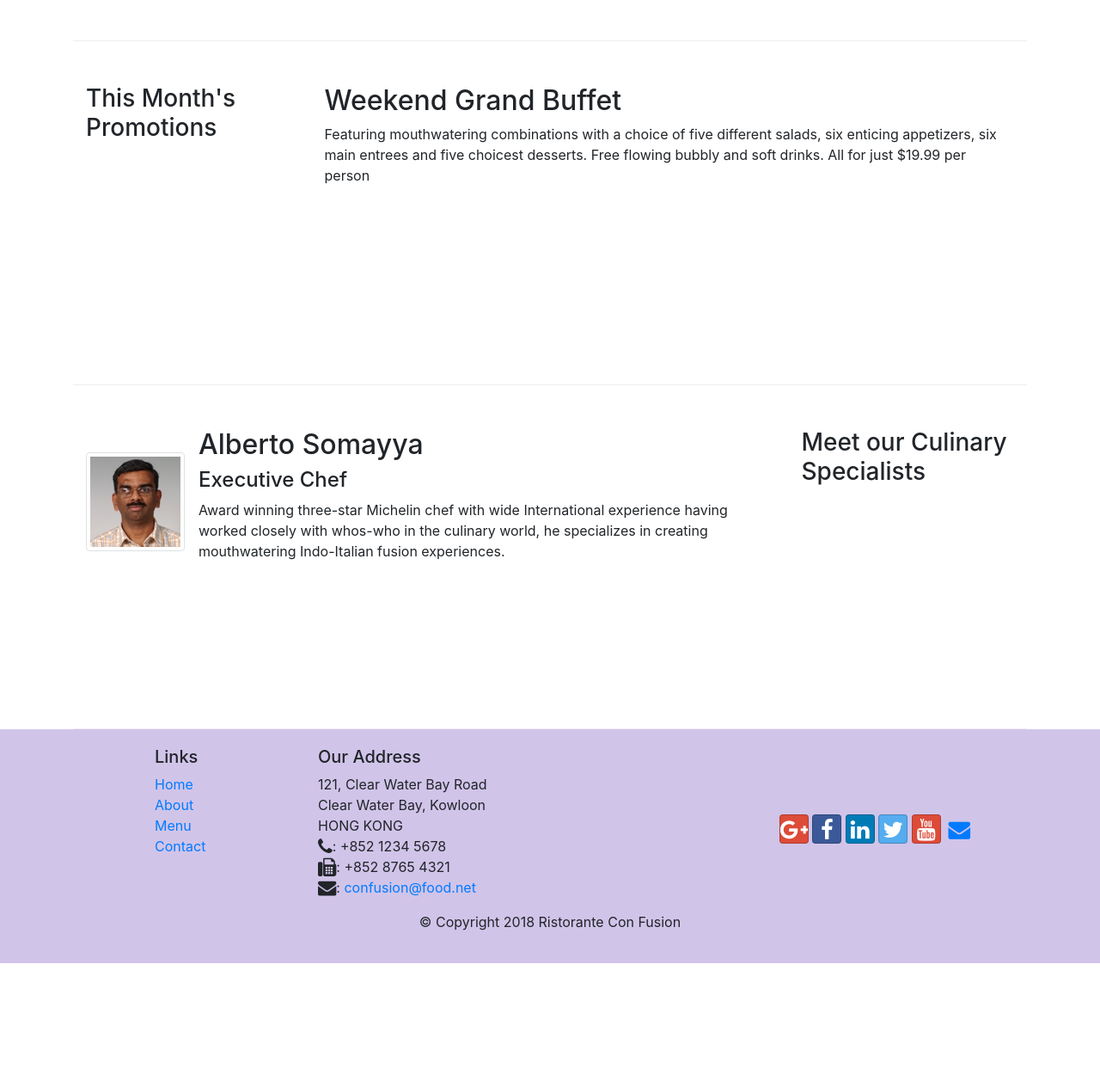
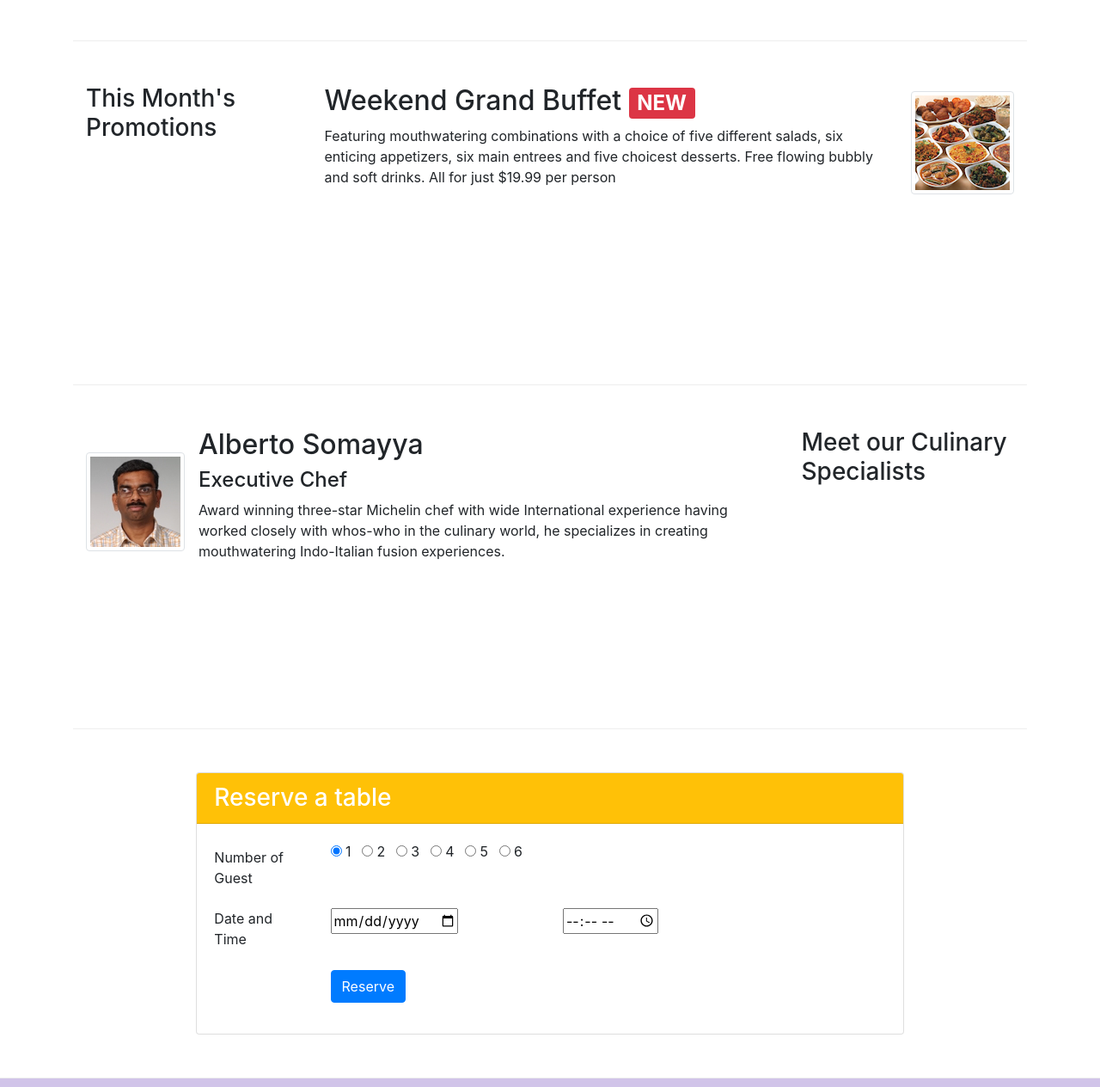
Before and after one commit to HamzaSaleem2008/conFusion, a website: page index.html in a window 1280 px wide. Shown: the part 636-1900 px from the top of the page at 86% size. Before the commit the page ends 1756 px from the top, so only its background shows below. Drawn offline with nearby package versions, Linux system fonts and the light colour scheme.

Commit message:
Assignment 2 completed

```diff
--- a/index.html
+++ b/index.html
@@ -42,6 +42,7 @@
                 </div>
                 <div class="col-12 col-sm align-self-center">
                     <img src="img/logo.png" class="img-fluid">
+                    <a class="offset-md-2 btn btn-warning" role="button" href="#reservationForm">Reserve Table</a>
                 </div>
             </div>
         </div>
@@ -57,19 +58,24 @@
                   <img class="d-flex mr-3 img-tumbnail align-self-center" src="img/uthappizza.png" alt="uthappizza">
                   <div class="media-body">
                      <h2 class="mt-0">Uthappizza <span class="badge badge-danger">Hot</span> <span class="badge badge-pill badge-secondary">$4.99</span></h2>
-                     <p>A unique combination of Indian Uthappam (pancake) and Italian pizza, topped with Cerignola olives, ripe vine cherry tomatoes, Vidalia onion, Guntur chillies and Buffalo Paneer.</p>
+                     <p class="d-none d-sm-block">A unique combination of Indian Uthappam (pancake) and Italian pizza, topped with Cerignola olives, ripe vine cherry tomatoes, Vidalia onion, Guntur chillies and Buffalo Paneer.</p>
                   </div>
               </div>
           </div>
         </div>
 
         <div class="row row-content algin-items-center">
-            <div class="col-12 col-sm-4 col-md-3">
+            <div class="col-12 col-sm-4 order-sm-first col-md-3">
                 <h3>This Month's Promotions</h3>
             </div>
-            <div class="col col-sm col-md">
-                <h2>Weekend Grand Buffet</h2>
-                <p>Featuring mouthwatering combinations with a choice of five different salads, six enticing appetizers, six main entrees and five choicest desserts. Free flowing bubbly and soft drinks. All for just $19.99 per person </p>
+            <div class="col col-sm order-sm-last col-md">
+                <div class="media">
+                  <div class="media-body">
+                    <h2 class="mt-0">Weekend Grand Buffet <span class="badge badge-danger">NEW</span></h2>
+                    <p class="d-none d-sm-block">Featuring mouthwatering combinations with a choice of five different salads, six enticing appetizers, six main entrees and five choicest desserts. Free flowing bubbly and soft drinks. All for just $19.99 per person </p>
+                  </div>
+                  <img class="d-flex ml-3 img-thumbnail align-self-center" src="img\buffet.png" alt="buffet">
+                </div>
             </div>
         </div>
 
@@ -90,6 +96,48 @@
         </div>
     </div>
 
+    <div class="row row-content align-items-center" id="reservationForm">
+        <div class="col-12 offset-0 col-md-8 offset-md-2">
+            <div class="card">
+                <h3 class="card-header bg-warning text-white">Reserve a table</h3>
+                <div class="card-body">
+                    <form class="" action="index.html" method="post">
+                        <div class="form-group row">
+                            <label class="col-md-2 col-form-label" for="">Number of Guest</label>
+                            <div class="col-md-10">
+                                <input type="radio" name="tableRadio" value="1" autocomplete="off" checked id="radioOne">
+                                <label class="mr-2" for="radioOne">1</label>
+                                <input type="radio" name="tableRadio" value="2" autocomplete="off" id="radioTwo">
+                                <label class="mr-2" for="radioTwo">2</label>
+                                <input type="radio" name="tableRadio" value="3" autocomplete="off" id="radioThree">
+                                <label class="mr-2" for="radioThree">3</label>
+                                <input type="radio" name="tableRadio" value="4" autocomplete="off" id="radioFour">
+                                <label class="mr-2" for="radioFour">4</label>
+                                <input type="radio" name="tableRadio" value="5" autocomplete="off" id="radioFive">
+                                <label class="mr-2" for="radioFive">5</label>
+                                <input type="radio" name="tableRadio" value="6" autocomplete="off" id="radioSix">
+                                <label class="mr-2" for="radioSix">6</label>
+                            </div>
+                        </div>
+                        <div class="form-group row">
+                          <label class="col-md-2" for="">Date and Time</label>
+                          <div class="col-md-4">
+                            <input type="date" name="" value="">
+                          </div>
+                          <div class="col-md-4">
+                            <input type="time" name="" value="">
+                          </div>
+                        </div>
+                        <div class="form-group row">
+                          <div class="offset-md-2 col-md-10">
+                            <button class="btn btn-primary" type="submit">Reserve</button>
+                          </div>
+                        </div>
+                    </form>
+                </div>
+            </div>
+        </div>
+    </div>
     <footer class="footer">
         <div class="container">
             <div class="row">
```
